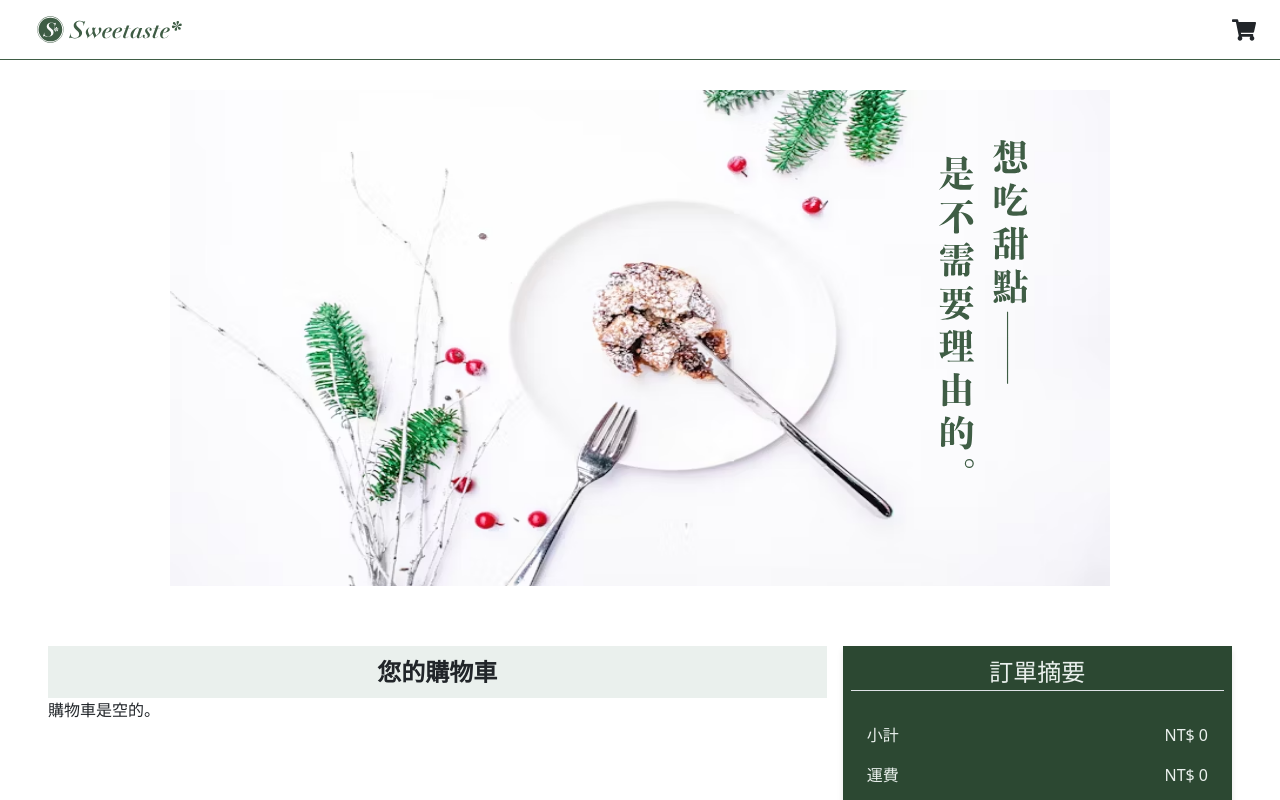
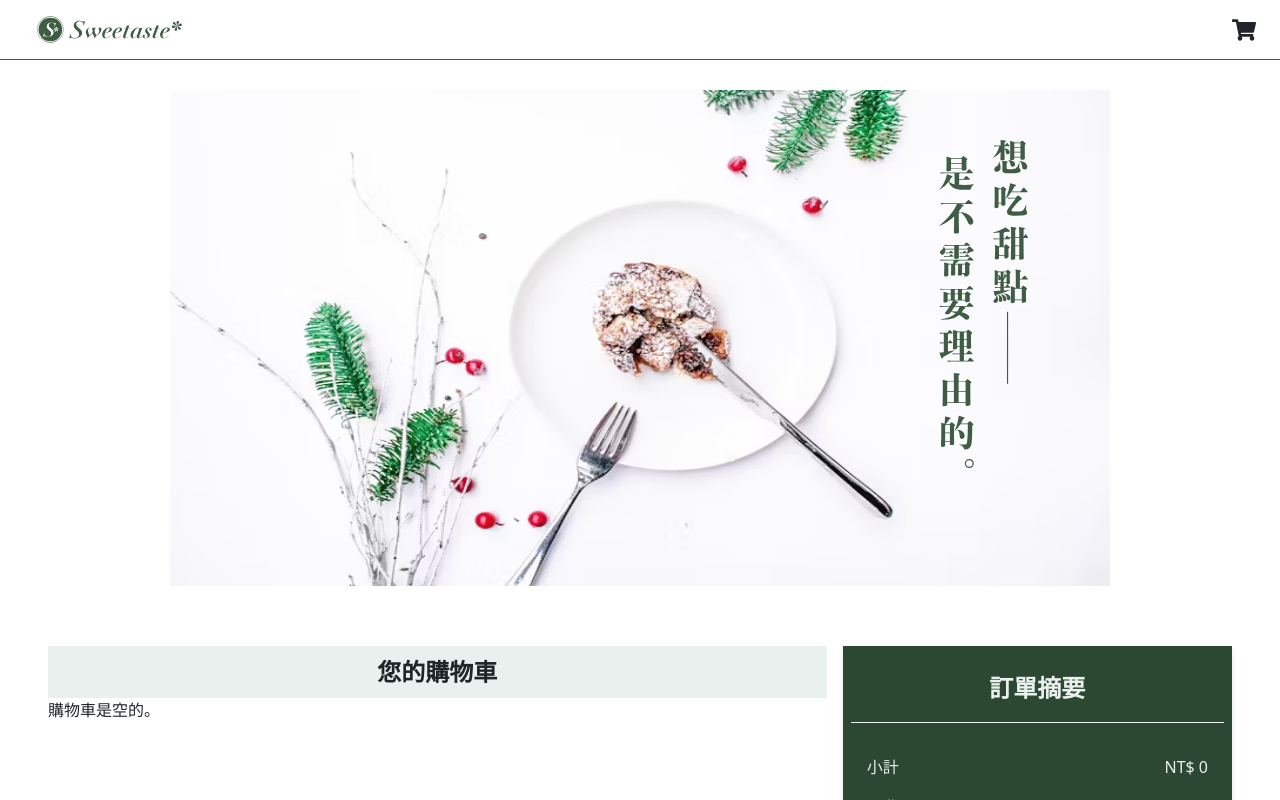
Before and after one commit to muchuanhung/Snack_chart, a React (Create React App) app: page / in a window 1280 px wide. Both pictures are taken after a click on the element 1244 px from the left and 29 px from the top of the page. Shown: the top 800 px of the page. Built offline with nearby package versions, Linux system fonts and the light colour scheme.

Commit message:
fix: Checkout BG color

```diff
--- a/src/components/Cart.js
+++ b/src/components/Cart.js
@@ -65,7 +65,7 @@ const Cart = ({ cartItems, removeItem, updateQuantity }) => {
       </div>
       {/* 右側訂單摘要 */}
       <div className="order-summary-container">
-        <div className="summary-title d-flex justify-content-center align-items-center border-bottom m-2">
+        <div className="summary-title d-flex justify-content-center align-items-center p-3 m-2">
           訂單摘要
         </div>
         <div className="order-summary d-flex flex-column gap-3 p-4">
--- a/src/pages/ProductPage.js
+++ b/src/pages/ProductPage.js
@@ -51,7 +51,7 @@ const ProductPage = () => {
       {/* Banner */}
       <Banner />
       {/* Body */}
-      <div className="content d-flex flex-column flex-md-row justify-content-center px-0 px-md-5 pb-5">
+      <div className="content d-flex flex-column flex-md-row justify-content-center px-0 px-md-5 pb-md-5">
         {showCart ? (
           <Cart
             cartItems={cartItems}
--- a/src/styles/Cart.css
+++ b/src/styles/Cart.css
@@ -55,7 +55,7 @@
   /* 右側訂單摘要 */
   .order-summary-container {
     flex: 1; /* 右側固定比例 */
-    background-color: var(--color-dark-green);
+    background-color: var(--color-white);
     box-shadow: 0 4px 6px rgba(0, 0, 0, 0.1);
     flex-shrink: 0; /* 固定高度不縮小 */
     height: 258px;
@@ -63,12 +63,33 @@
 
   .summary-title {
     font-size: var(--font-size-large);
-    color: var(--color-light-green);
+    color: var(--color-dark-green);
+    font-weight: bold;
+    border: none;
+    background-color: var(--color-light-green);
   }
 
   .order-summary {
-    color: var(--color-light-green);
+    color: var(--color-dark-green);
     font-size: var(--font-size-small);
+  }
+
+  /* RWD 樣式 */
+  @media (min-width: 576px) {
+    .order-summary-container {
+      background-color: var(--color-dark-green);
+      }
+    .summary-title {
+        font-size: var(--font-size-large);
+        color: var(--color-light-green);
+        font-weight: bold;
+        border-bottom: 1px solid var(--color-light-green);
+        background-color: var(--color-dark-green);
+    }
+    .order-summary {
+        color: var(--color-light-green);
+        font-size: var(--font-size-small);
+    }
   }
 
 
@@ -83,7 +104,7 @@
     background-color: var(--color-yellow) !important;
     color: var(--color-dark-green);
     border: none;
-    font-size: var(--font-size-medium);
+    font-size: var(--font-size-large);
     font-weight: bold;
     cursor: pointer;
     transition: background-color 0.3s ease;
--- a/src/styles/Product.css
+++ b/src/styles/Product.css
@@ -71,8 +71,7 @@
   color: var(--color-yellow) !important;
 }
 
-
-/* RWD 样式 */
+/* RWD 樣式 */
 @media (min-width: 576px) {
   .product-list {
     grid-template-columns: var(--grid-columns-tablet);
```
